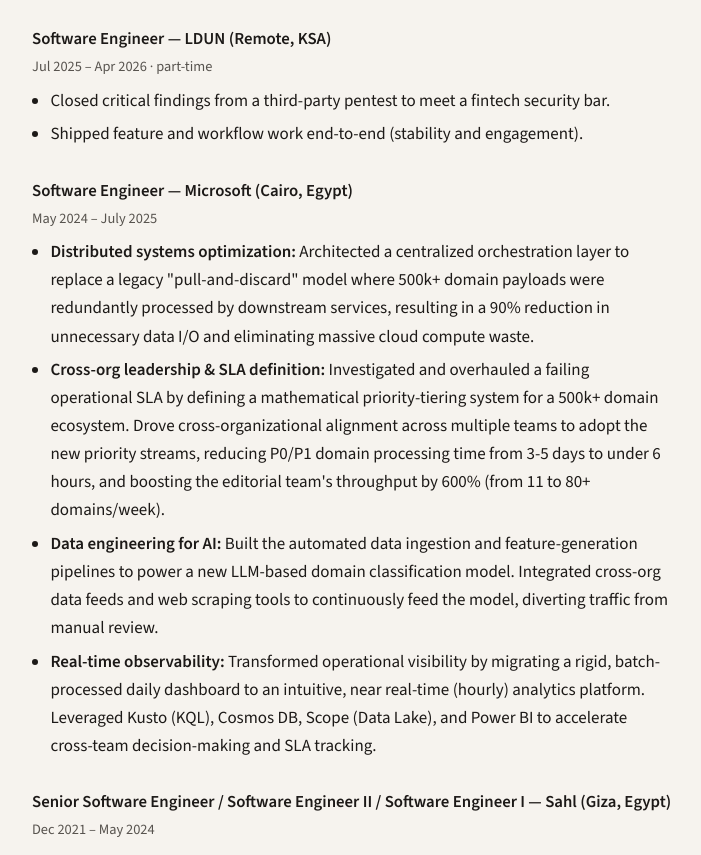
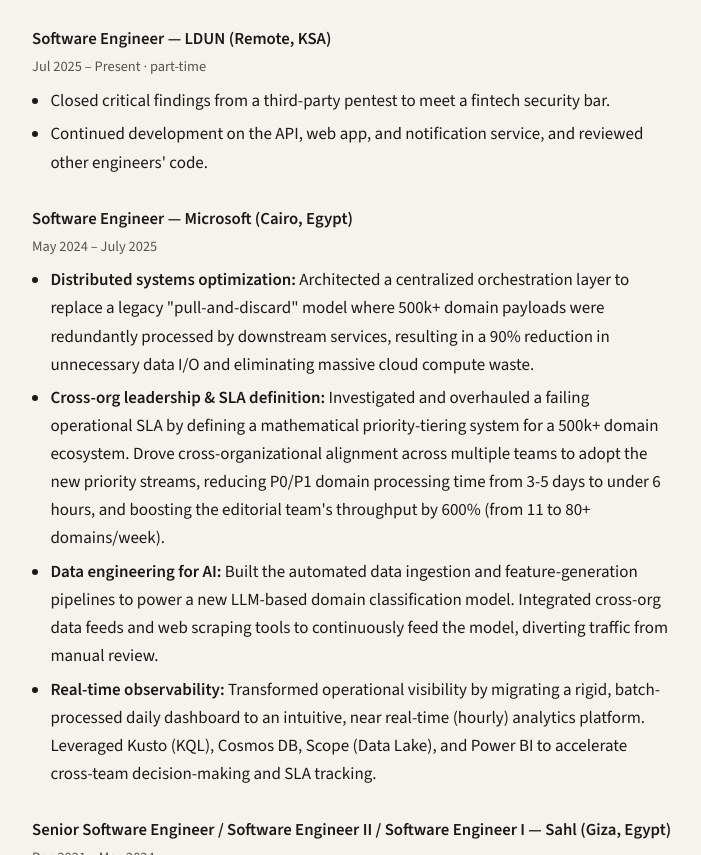
Before and after one commit to YahiaAbusaif/YahiaAbusaif.github.io, an Astro site: page / in a window 1280 px wide. Shown: the part 2026-2881 px from the top of the page, without its empty margins (288-989 px from the left). Built offline with nearby package versions, Linux system fonts and the light colour scheme; Astro itself is replaced by a stand-in of ours.

Commit message:
Mark LDUN as ongoing part-time work, without the small-task line.

```diff
--- a/src/pages/index.astro
+++ b/src/pages/index.astro
@@ -107,10 +107,10 @@
 
     <article class="job">
       <h3>Software Engineer — LDUN (Remote, KSA)</h3>
-      <p class="when">Jul 2025 – Apr 2026 · part-time</p>
+      <p class="when">Jul 2025 – Present · part-time</p>
       <ul>
         <li>Closed critical findings from a third-party pentest to meet a fintech security bar.</li>
-        <li>Shipped feature and workflow work end-to-end (stability and engagement).</li>
+        <li>Continued development on the API, web app, and notification service, and reviewed other engineers' code.</li>
       </ul>
     </article>
 
```
